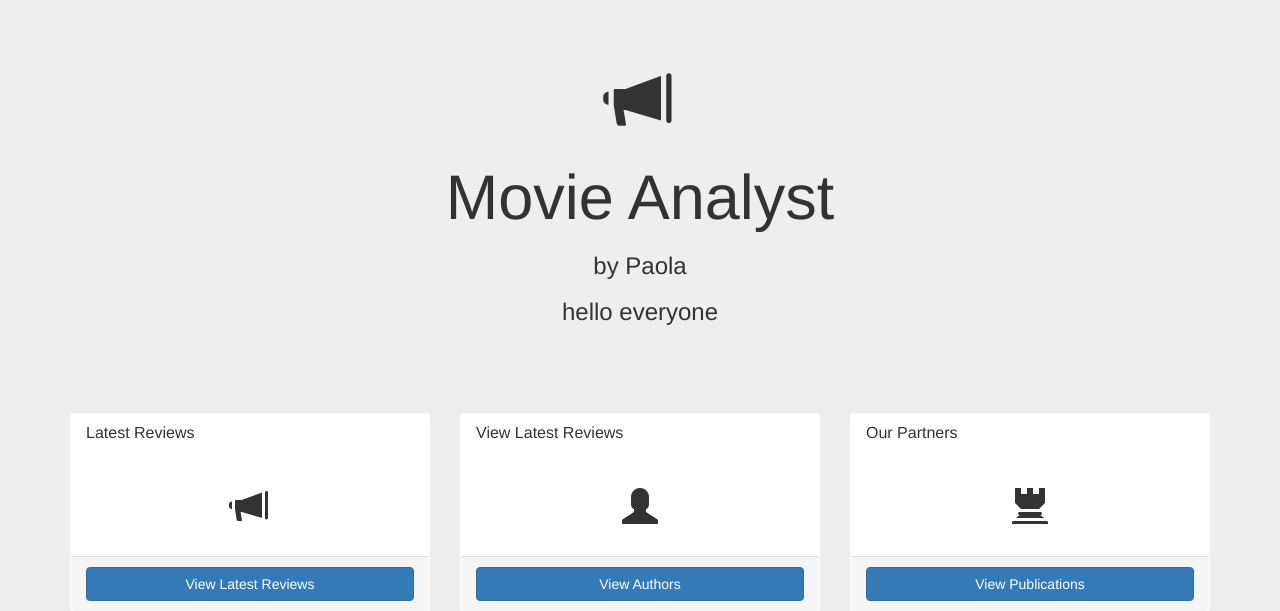
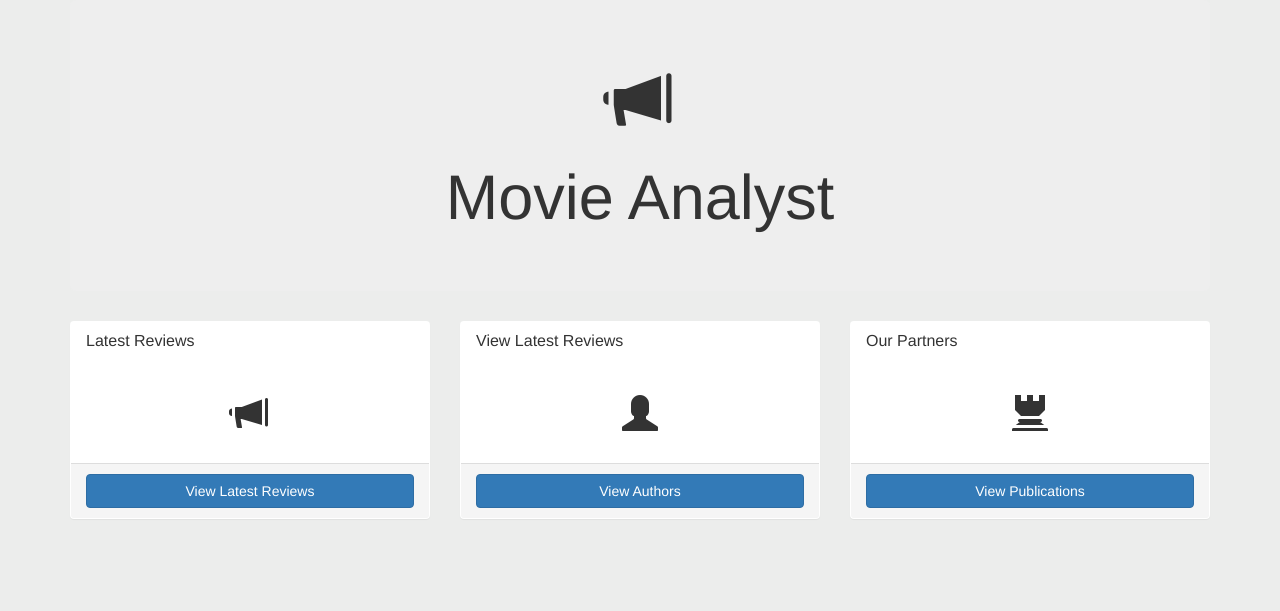
Before and after one commit to LeslyPaola/bb-frontend, a Node server app: page / in a window 1280 px wide. Shown: the top 611 px of the page. Run offline with Node 20, Linux system fonts and the light colour scheme; some libraries are stand-ins or nearby versions.

Commit message:
Update index.ejs

```diff
--- a/public/views/index.ejs
+++ b/public/views/index.ejs
@@ -16,8 +16,6 @@
   <div class="jumbotron text-center">
     <h1><span class="glyphicon glyphicon-bullhorn"></span></h1>
     <h1>Movie Analyst</h1>
-    <h3>by Paola </h3>
-    <h3>hello everyone</h3>
   </div>
 
   <div class="row">
```
